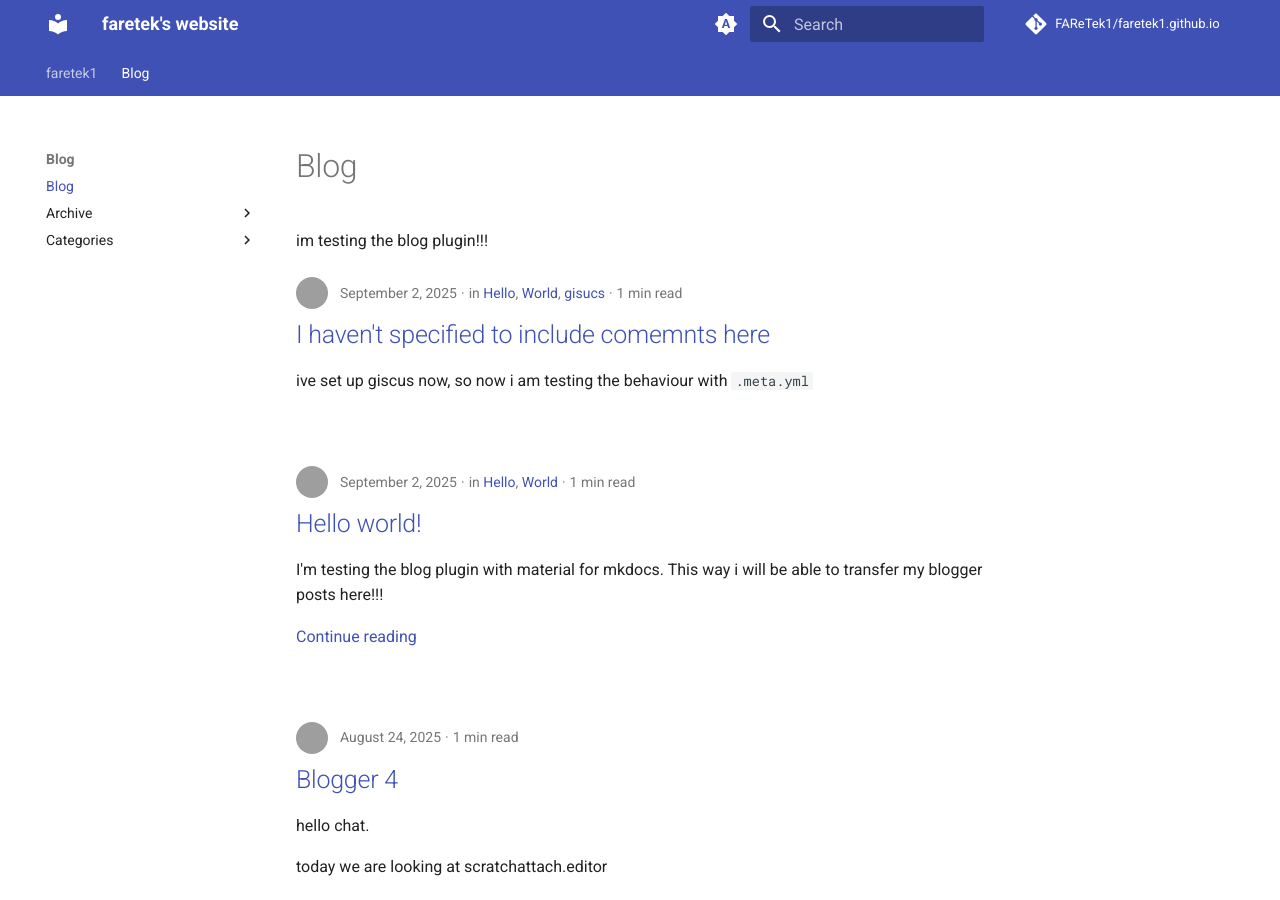
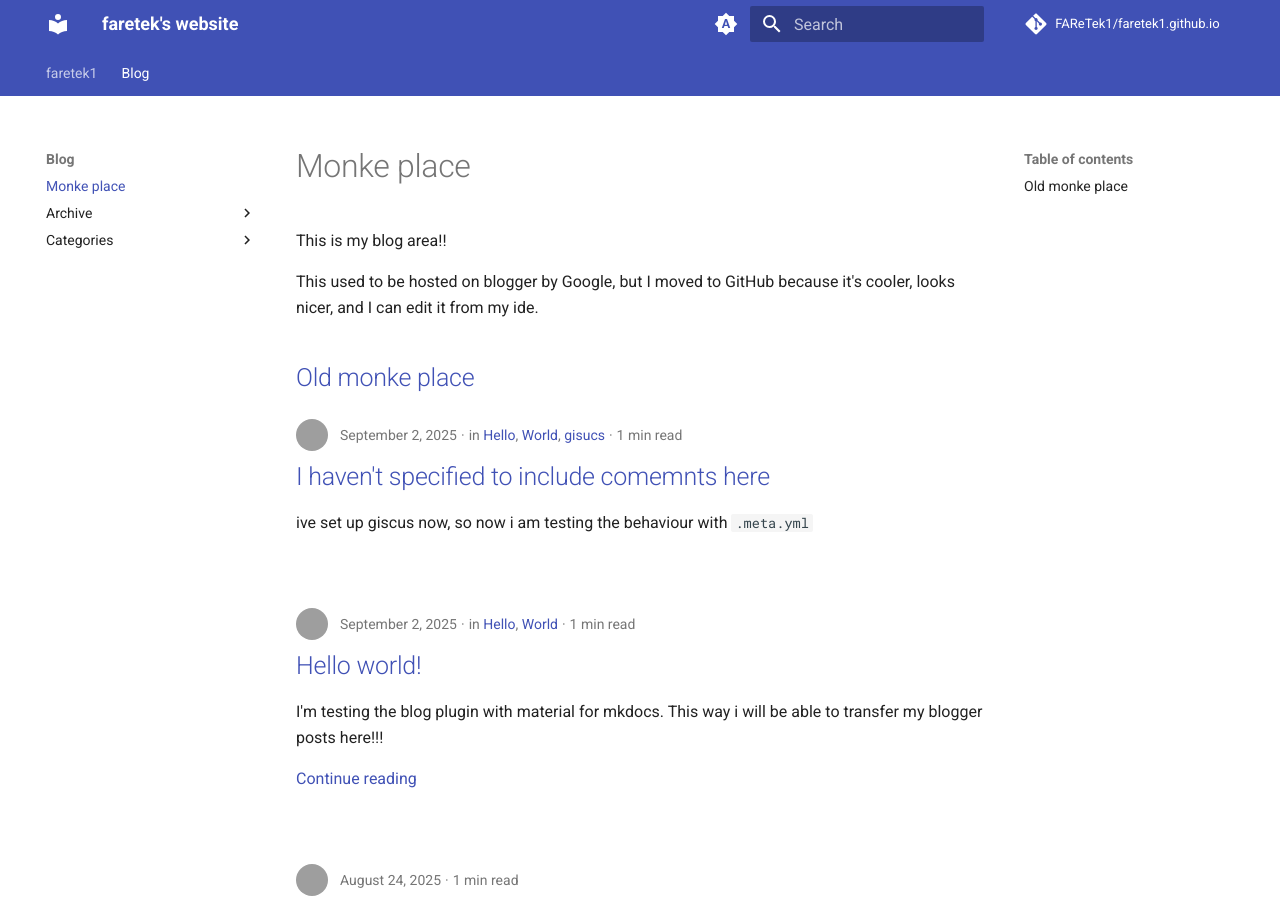
Before and after one commit to faretek1/faretek1.github.io, an MkDocs documentation site: the page built from docs/blog/index.md, in a window 1280 px wide and 900 px high. Built offline with MkDocs 1.6.1 and Material for MkDocs 9.7.7, drawn with Linux system fonts in a browser that asks for light colours; comment, search, counter and statistics services are not loaded; grey boxes are pictures that could not be loaded.

Commit message:
blog: monke place

```diff
--- a/docs/blog/index.md
+++ b/docs/blog/index.md
@@ -1,3 +1,7 @@
-# Blog
+# Monke place
 
-im testing the blog plugin!!!
+This is my blog area!!
+
+This used to be hosted on blogger by Google, but I moved to GitHub because it's cooler, looks nicer, and I can edit it from my ide.
+
+## [Old monke place](https://monkeplace.blogspot.com/)
```
